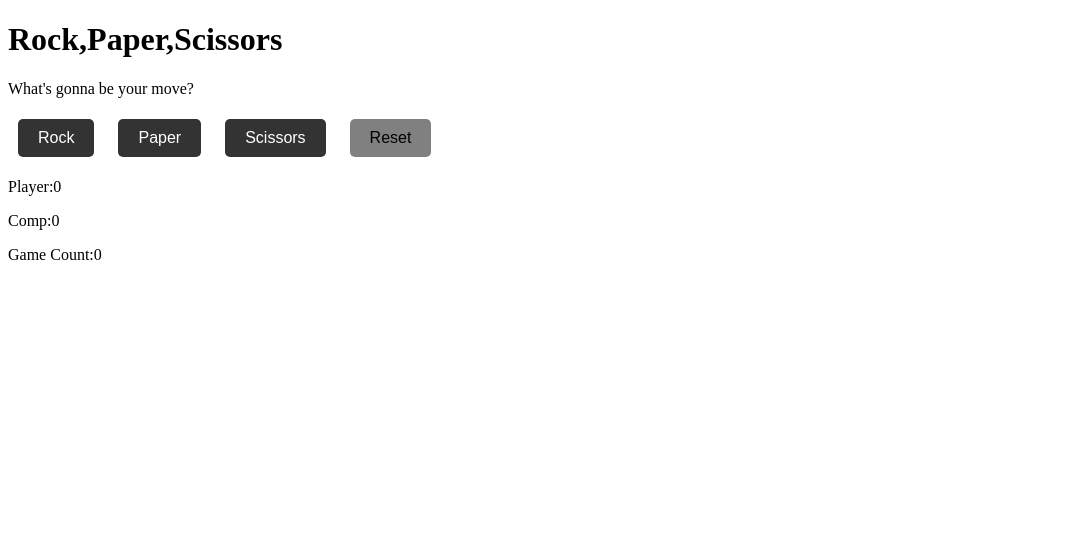
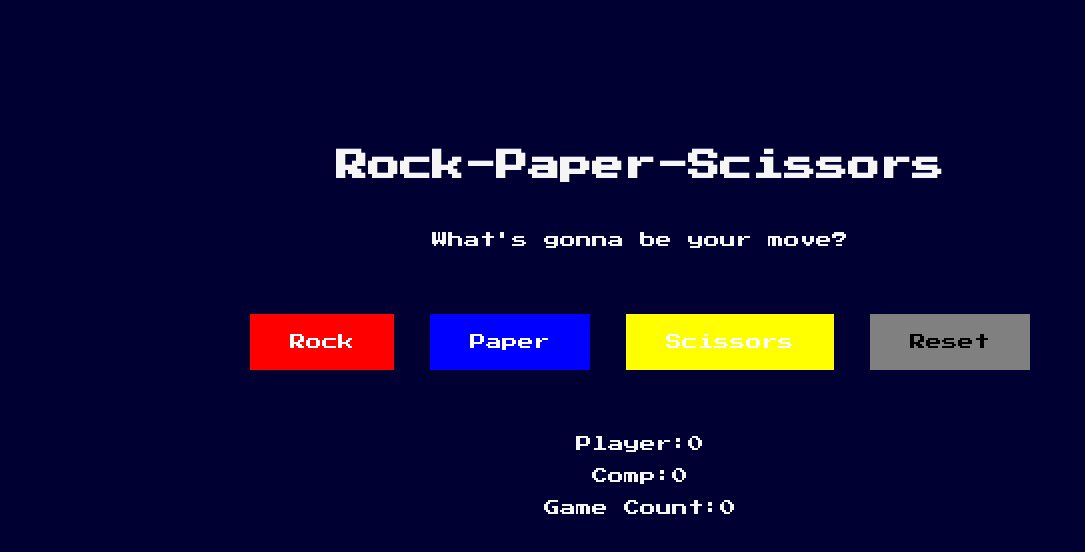
Before and after one commit to fxsipudx/zhejizang-rock-paper-scissors, a plain HTML site: page index.html in a window 1280 px wide. Shown: the whole page, without its empty margins (0-1085 px from the left). Drawn offline with Linux system fonts and the light colour scheme.

Commit message:
updated ui

```diff
--- a/index.html
+++ b/index.html
@@ -4,10 +4,13 @@
     <meta charset="UTF-8">
     <meta name="viewport" content="width=device-width, initial-scale=1.0">
     <link rel="stylesheet" href="style.css">
+    <link rel="preconnect" href="https://fonts.googleapis.com">
+    <link rel="preconnect" href="https://fonts.gstatic.com" crossorigin>
+    <link href="https://fonts.googleapis.com/css2?family=Press+Start+2P&display=swap" rel="stylesheet">
     <title>Rock,Paper,Scissors</title>
 </head>
 <body>
-    <h1>Rock,Paper,Scissors</h1>
+    <h1>Rock-Paper-Scissors</h1>
     <p>What's gonna be your move?</p>
     <button type="button" id="rock">Rock</button>
     <button type="button" id="paper">Paper</button>
--- a/style.css
+++ b/style.css
@@ -1,19 +1,40 @@
+body{
+    font-family:"Press Start 2P";
+    background-color: #000033;
+    color: #f5f5f5;
+    text-align: center;
+}
+h1{
+    margin-top: 150px;
+    margin-bottom: 50px;
+}
+
+
 button{
     background-color: #333333;
     color: white;
     font-size: 16px;
-    padding: 10px 20px;
+    padding: 20px 40px;
     border: none;
-    margin: 5px 10px;
-    border-radius: 5px;
+    margin: 50px 10px;
+    font-family:"Press Start 2P";
+}
+#rock{
+    background-color: #FF0000;
+}
+#paper{
+    background-color: #0000FF;
+}
+#scissors{
+    background-color: #FFFF00;
 }
 #reset{
     background-color: grey;
     color: black;
     font-size: 16px;
-    padding: 10px 20px;
+    padding: 20px 40px;
     border: none;
-    margin: 5px 10px;
+    margin: 50px 10px;
 }
 #reset:hover{
     background-color: #f5f5f5;
```
